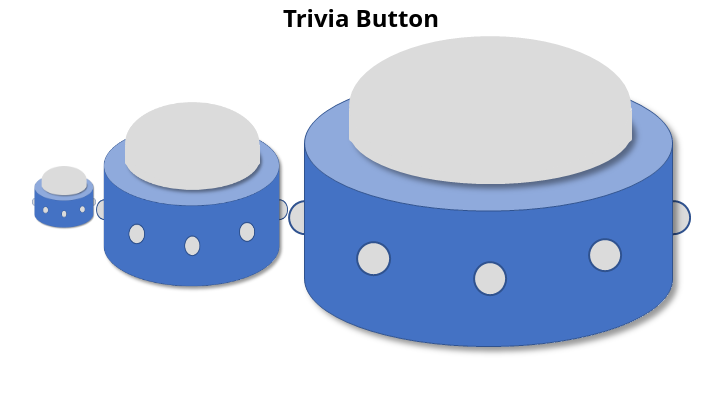
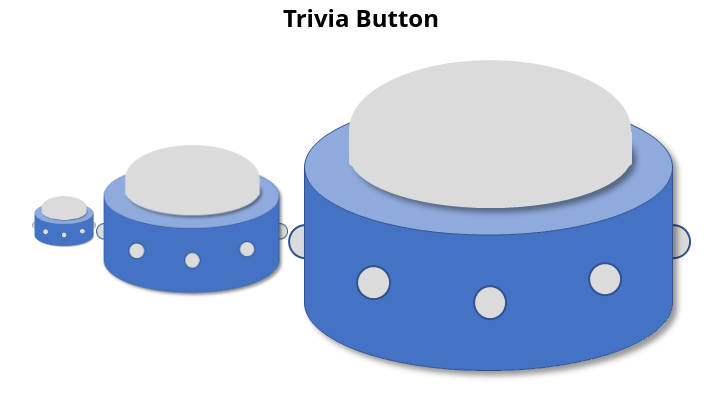
Before and after one commit to cti1650/trivia_button, a Next.js app: page / in a window 1280 px wide. Shown: the top 418 px of the page, without its empty margins (279-1001 px from the left). Built offline with nearby package versions, Linux system fonts and the light colour scheme.

Commit message:
💄 ボタンの高さを固定から可動に変更

```diff
--- a/src/components/button/triviaButton.tsx
+++ b/src/components/button/triviaButton.tsx
@@ -28,9 +28,9 @@ export const TriviaButton: VFC<ButtonType> = (props) => {
   } = props;
   const classes = cc([
     {
-      'w-16 h-16': size === 'small',
-      'w-48 h-48': size === 'large',
-      'w-60 h-60': size === 'big',
+      'w-16 h-auto': size === 'small',
+      'w-48 h-auto': size === 'large',
+      'w-60 h-auto': size === 'big',
     },
     className,
   ])
--- a/src/pages/index.js
+++ b/src/pages/index.js
@@ -9,7 +9,9 @@ const Home = () => {
         <title>Trivia Button</title>
         <link rel='icon' href='/favicon.ico' />
       </Head>
-      <div className='w-full text-center text-2xl font-bold'>Trivia Button</div>
+      <div className='w-full text-center text-2xl font-bold pb-6'>
+        Trivia Button
+      </div>
       <div className='flex justify-center items-center content-center'>
         <TriviaButton size='small' volume='low' />
         <TriviaButton size='large' volume='middle' />
```
